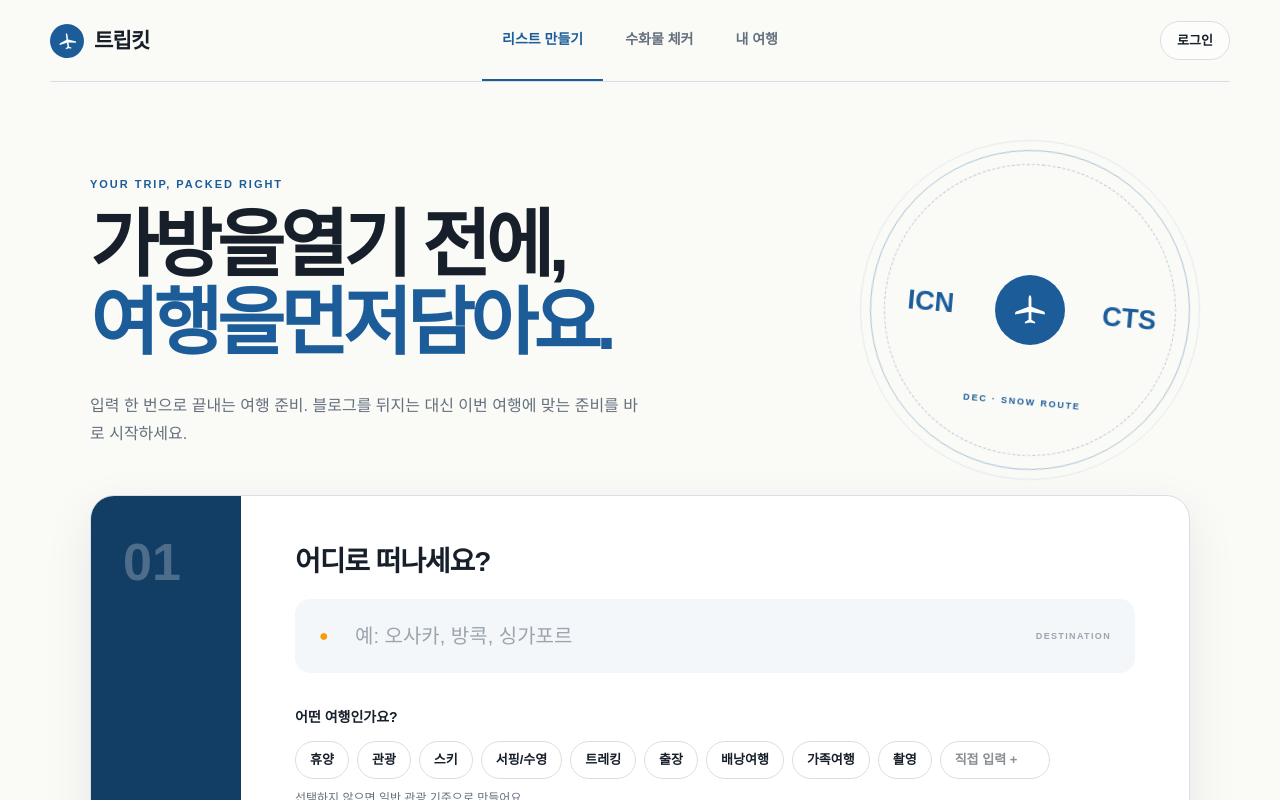
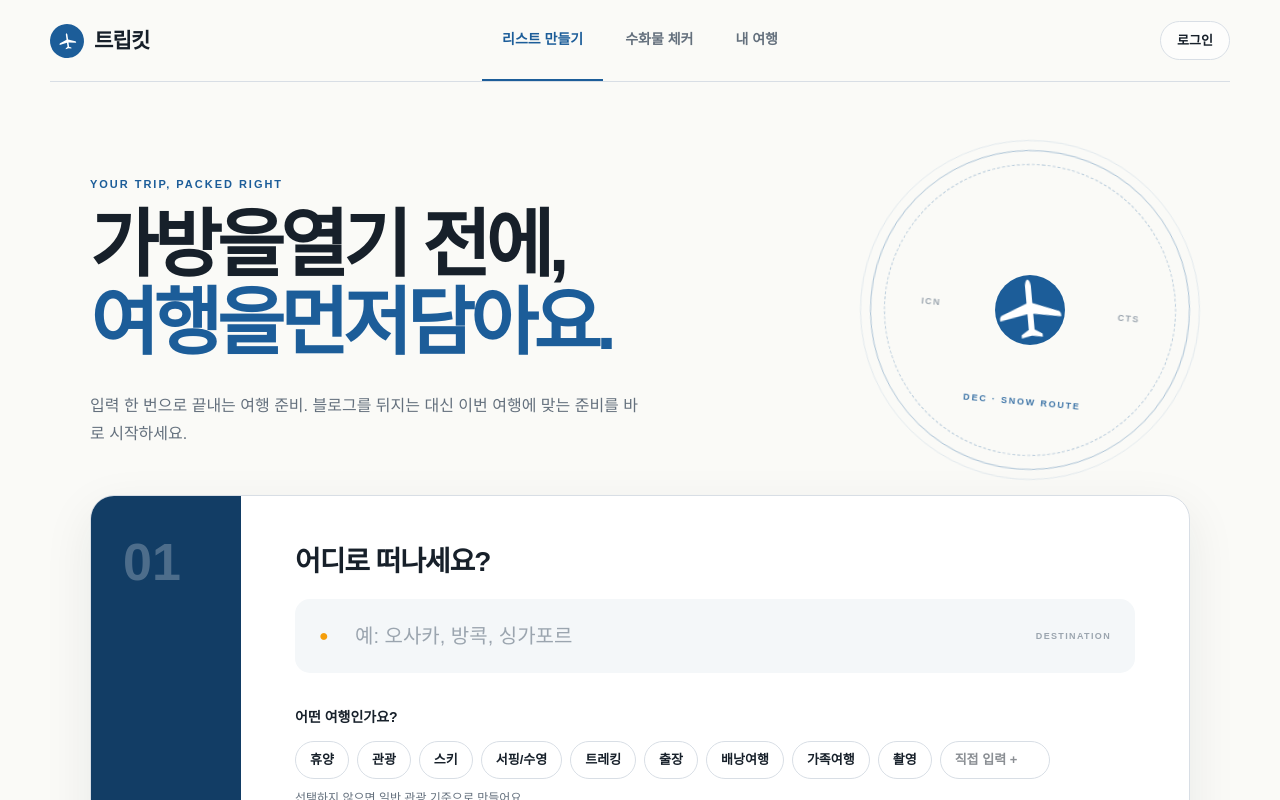
Before and after one commit to yh5870/Trapkit, a Next.js app: page / in a window 1280 px wide. Shown: the top 800 px of the page. Built offline with nearby package versions, Linux system fonts and the light colour scheme.

Commit message:
add route-stamp animations
- Dashed border rotates 360deg (10s infinite)
- Plane wobbles with tiny translateY (2.8s infinite)
- Airport codes pulse with CTS delay (3.5s)
- Label subtle pulse (4s)
- prefers-reduced-motion support

```diff
--- a/app/globals.css
+++ b/app/globals.css
@@ -75,11 +75,13 @@ h1, h2, p { overflow-wrap: break-word; }
 .hero-copy > p:last-child { width: min(560px, 100%); margin: 28px 0 0; color: var(--muted); font-size: 16px; line-height: 1.75; }
 .route-stamp { aspect-ratio: 1; border: 1px solid rgba(28,93,153,.35); border-radius: 50%; position: relative; display: grid; grid-template-columns: 1fr 80px 1fr; place-items: center; color: var(--trip); font: 900 27px/1 Arial, sans-serif; transform: rotate(5deg); }
 .route-stamp::before, .route-stamp::after { content: ""; position: absolute; border-radius: 50%; inset: 13px; border: 1px dashed rgba(28,93,153,.32); }
+.route-stamp::before { animation: dashRotate 10s linear infinite; }
 .route-stamp::after { inset: -11px; border-style: solid; border-color: rgba(28,93,153,.1); }
 .route-stamp i { z-index: 1; width: 70px; height: 70px; border-radius: 50%; display: grid; place-items: center; background: var(--trip); color: white; transform: rotate(-5deg); }
-.route-stamp svg { width: 34px; }
-.route-stamp span { z-index: 1; }
-.route-stamp small { position: absolute; bottom: 62px; font-size: 9px; letter-spacing: .2em; }
+.route-stamp svg { animation: planeWobble 2.8s ease-in-out infinite; }
+.route-stamp span { z-index: 1; animation: airportPulse 3.5s ease-in-out infinite; }
+.route-stamp span:last-of-type { animation-delay: 0.7s; }
+.route-stamp small { position: absolute; bottom: 62px; font-size: 9px; letter-spacing: .2em; animation: labelPulse 4s ease-in-out infinite; }
 .planner-card { margin: 25px 0 76px; background: white; border: 1px solid var(--line); border-radius: 24px; display: grid; grid-template-columns: 150px 1fr; box-shadow: var(--shadow); overflow: hidden; }
 .card-index { background: var(--trip-deep); color: white; padding: 40px 32px; display: flex; flex-direction: column; justify-content: space-between; }
 .card-index span { font: 800 52px/1 Arial, sans-serif; opacity: .25; }
@@ -406,13 +408,17 @@ h1, h2, p { overflow-wrap: break-word; }
 @keyframes planeTakeoff { 0% { transform: translateX(-10px) translateY(4px); opacity: 0; } 25% { opacity: 1; } 75% { transform: translateX(30px) translateY(-6px); opacity: 1; } 100% { transform: translateX(40px) translateY(-10px); opacity: 0; } }
 @keyframes planeHover { 0%, 100% { transform: rotate(-5deg) translateY(0); } 50% { transform: rotate(-5deg) translateY(-2px); } }
 @keyframes dashFlow { 0% { border-dashoffset: 0; } 100% { border-dashoffset: 40; } }
+@keyframes dashRotate { 0% { transform: rotate(0deg); } 100% { transform: rotate(360deg); } }
+@keyframes planeWobble { 0%, 100% { transform: rotate(-5deg) translateY(0); } 50% { transform: rotate(-5deg) translateY(-1.5px); } 25% { transform: rotate(-5deg) translateY(1px); } 75% { transform: rotate(-5deg) translateY(-1px); } }
 @keyframes luggageRock { 0%, 100% { transform: rotate(0deg); } 50% { transform: rotate(2deg); } }
 @keyframes luggageRockHover { 0%, 100% { transform: rotate(-3deg); } 50% { transform: rotate(3deg); } }
 @keyframes chipPopUp { to { opacity: 1; transform: translateY(0); } }
 @keyframes wobble { 0%, 100% { transform: rotate(0deg); } 25% { transform: rotate(3deg); } 75% { transform: rotate(-3deg); } }
 @keyframes fadeIn { to { opacity: 1; } }
+@keyframes airportPulse { 0%, 100% { opacity: 1; transform: scale(1); } 50% { opacity: 0.9; transform: scale(0.98); } }
+@keyframes labelPulse { 0%, 100% { opacity: 0.85; } 50% { opacity: 1; } }
 
 @media (prefers-reduced-motion: reduce) {
-  .hero-copy h1, .eyebrow-plane svg, .route-stamp i, .route-stamp::before, .luggage-handle, .chips button,
+  .hero-copy h1, .eyebrow-plane svg, .route-stamp i, .route-stamp::before, .route-stamp span, .route-stamp small, .luggage-handle, .chips button,
   .headline-word, .headline-char, .word-wobble, .word-fade-in, .char-fade-in { animation: none !important; opacity: 1 !important; transform: none !important; }
 }
--- a/app/mockup.tsx
+++ b/app/mockup.tsx
@@ -200,7 +200,7 @@ function Home() {
           <p>{homeData.page.tagline}. 블로그를 뒤지는 대신 이번 여행에 맞는 준비를 바로 시작하세요.</p>
         </div>
         <div className="route-stamp" aria-hidden="true">
-          <span>ICN</span><i><Plane /></i><span>CTS</span>
+          <span className="airport-code">ICN</span><i><Plane /></i><span className="airport-code">CTS</span>
           <small>DEC · SNOW ROUTE</small>
         </div>
       </section>
```
